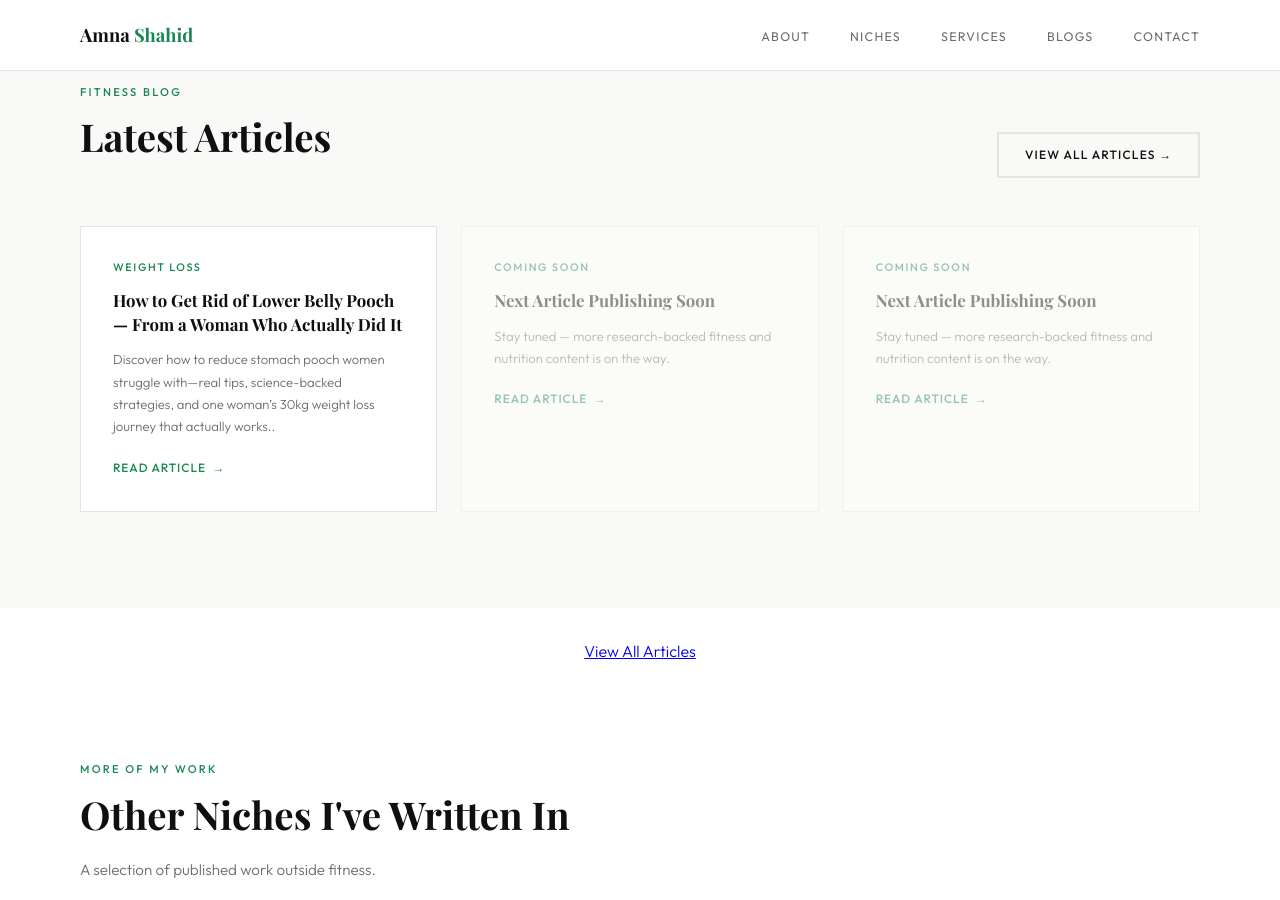
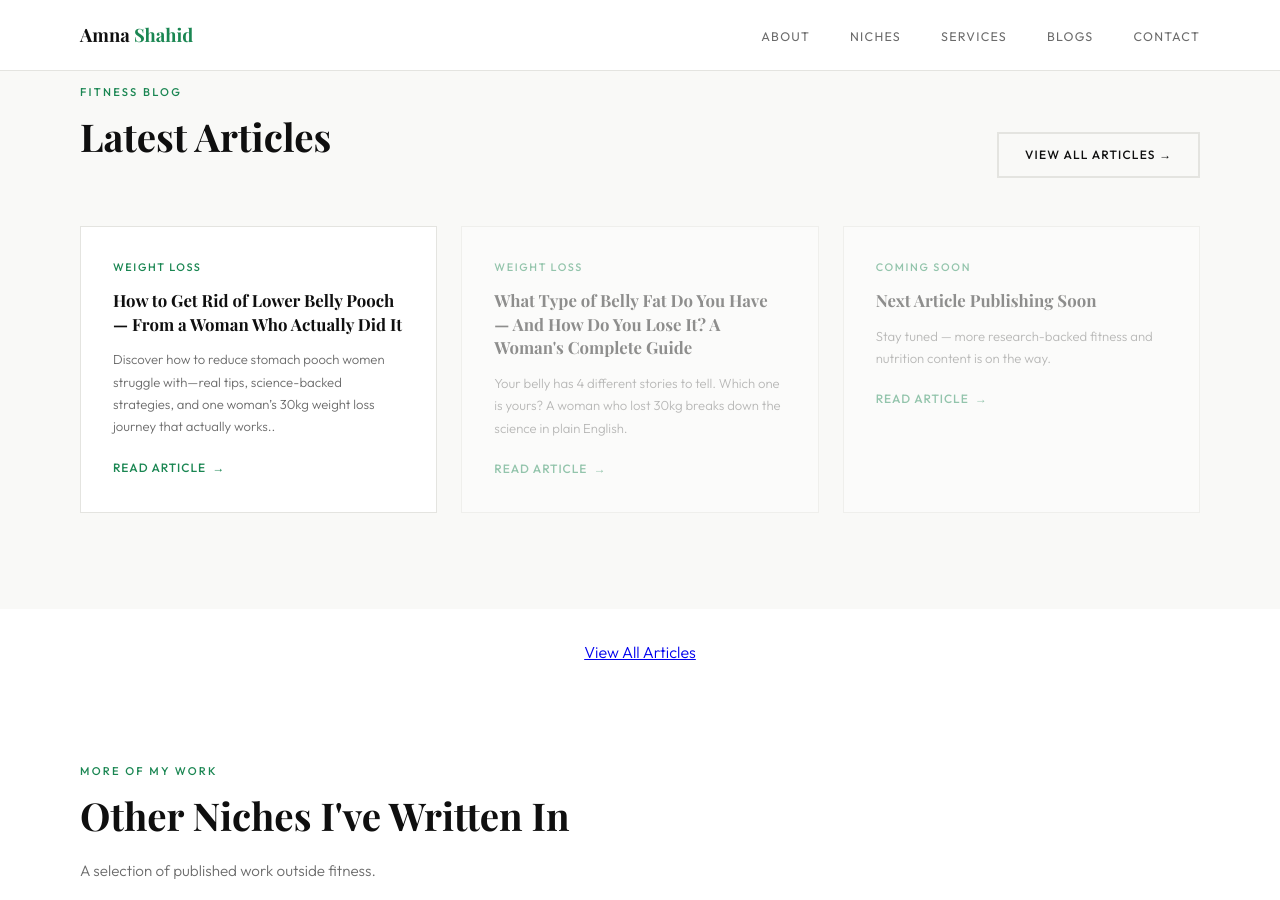
Before and after one commit to bc230410276asb-sketch/fitwithamna.github.io, a Jekyll site: the page index.html, which Jekyll copies as it is, in a window 1280 px wide and 900 px high, scrolled down 3200 px. Built offline with Jekyll 4.4.1, drawn with Linux system fonts in a browser that asks for light colours; some web fonts are replaced.

Commit message:
Update blog card with new article details

```diff
--- a/index.html
+++ b/index.html
@@ -800,10 +800,12 @@
       <span class="blog-read">Read Article</span>
     </a>
     <!-- CARD 2 — fill in when you publish next post -->
-    <a href="/blogs/" class="blog-card reveal" style="opacity:0.45; pointer-events:none;">
-      <p class="blog-niche">Coming Soon</p>
-      <h3 class="blog-title">Next Article Publishing Soon</h3>
-      <p class="blog-excerpt">Stay tuned — more research-backed fitness and nutrition content is on the way.</p>
+    <a href="/types-of-belly-fat-female/" class="blog-card reveal" style="opacity:0.45; pointer-events:none;">
+      <p class="blog-niche">Weight Loss</p>
+      <h3 class="blog-title">What Type of Belly Fat Do You Have — And How Do You Lose It? A Woman's Complete Guide
+</h3>
+      <p class="blog-excerpt">Your belly has 4 different stories to tell. Which one is yours? A woman who lost 30kg breaks down the science in plain English.
+</p>
       <span class="blog-read">Read Article</span>
     </a>
     <!-- CARD 3 — fill in when you publish next post -->
```
